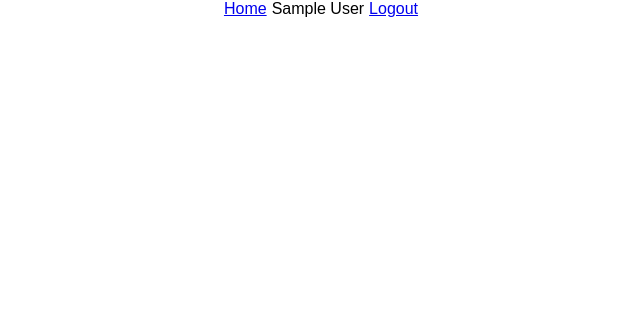
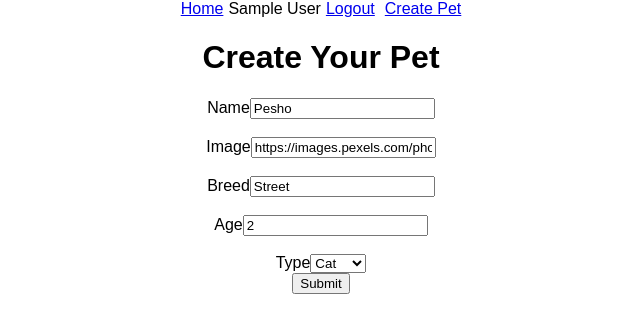
Before and after one commit to DaniellKondoff/ReactJS, a React (Create React App) app in the folder 07.WorkShop/Workshop-Server/client/pet-system/: page /pets/add in a window 1280 px wide. Shown: the top 332 px of the page, without its empty margins (319-959 px from the left). Built offline with nearby package versions, Linux system fonts and the light colour scheme; sample sign-in values are in the browser's storage; what flux would draw is missing.

Commit message:
Create Pet

```diff
--- /dev/null
+++ b/07.WorkShop/Workshop-Server/client/pet-system/src/actions/PetActions.js
@@ -0,0 +1,15 @@
+import dispatcher from '../dispatcher'
+
+const petActions = {
+  types: {
+    CREATE_PET: 'CREATE_PET'
+  },
+  create (pet) {
+    dispatcher.dispatch({
+      type: this.types.CREATE_PET,
+      pet
+    })
+  }
+}
+
+export default petActions
--- /dev/null
+++ b/07.WorkShop/Workshop-Server/client/pet-system/src/components/Pets/CreatPetPage.js
@@ -0,0 +1,66 @@
+import React, { Component } from 'react'
+import CreatePetForm from './CreatePetForm'
+import FormHelpers from '../common/FormHelpers'
+import petAction from '../../actions/PetActions'
+import petStore from '../../stores/PetStore'
+import toastr from 'toastr'
+
+class CreatePetPage extends Component {
+  constructor (props) {
+    super(props)
+
+    this.state = {
+      pet: {
+        name: 'Pesho',
+        age: 2,
+        type: 'Cat',
+        image: 'https://images.pexels.com/photos/104827/cat-pet-animal-domestic-104827.jpeg?auto=compress&cs=tinysrgb&dpr=2&h=750&w=1260',
+        breed: 'Street'
+      },
+      error: ''
+    }
+
+    this.handlePetCreation = this.handlePetCreation.bind(this)
+    petStore.on(
+      petStore.eventTypes.PET_CREATED,
+      this.handlePetCreation)
+  }
+
+  handlePetChange (event) {
+    FormHelpers.handleFormChange.bind(this)(event, 'pet')
+  }
+  handlePetForm (event) {
+    event.preventDefault()
+    // validate
+    petAction.create(this.state.pet)
+  }
+  handlePetCreation (data) {
+    if (!data.success) {
+      let firstError = FormHelpers.getFirstError(data)
+      this.setState({error: firstError})
+    } else {
+      toastr.success(data.message)
+      this.props.history.push(`/pets/details/${data.pet.id}`)
+    }
+  }
+  componentWillUnmount () {
+    petStore.removeListener(
+      petStore.eventTypes.PET_CREATED,
+      this.handlePetCreation
+    )
+  }
+  render () {
+    return (
+      <div>
+        <h1>Create Your Pet</h1>
+        <CreatePetForm
+          pet={this.state.pet}
+          error={this.state.error}
+          onChange={this.handlePetChange.bind(this)}
+          onSave={this.handlePetForm.bind(this)} />
+      </div>
+    )
+  }
+}
+
+export default CreatePetPage
--- /dev/null
+++ b/07.WorkShop/Workshop-Server/client/pet-system/src/components/Pets/CreatePetForm.js
@@ -0,0 +1,56 @@
+import React, { Component } from 'react'
+import Input from '../common/Input'
+
+class CreatePetForm extends Component {
+  render () {
+    return (
+      <form>
+        <div>
+          {this.props.error}
+        </div>
+        <Input
+          name='name'
+          placeholder='Name'
+          value={this.props.pet.name}
+          onChange={this.props.onChange} />
+        <br />
+        <Input
+          name='image'
+          type='url'
+          placeholder='Image'
+          value={this.props.pet.image}
+          onChange={this.props.onChange} />
+        <br />
+        <Input
+          name='breed'
+          placeholder='Breed'
+          value={this.props.pet.breed}
+          onChange={this.props.onChange} />
+        <br />
+        <Input
+          name='age'
+          type='number'
+          placeholder='Age'
+          value={this.props.pet.age}
+          onChange={this.props.onChange} />
+        <br />
+        <div>
+          <label htmlFor='type'>
+          Type
+          </label>
+          <select
+            type='name'
+            value={this.props.pet.type}
+            onChange={this.props.onChange} >
+            <option value='Cat'>Cat</option>
+            <option value='Dog'>Dog</option>
+            <option value='Other'>Other</option>
+          </select>
+        </div>
+        <input type='submit' onClick={this.props.onSave} />
+      </form>
+    )
+  }
+}
+
+export default CreatePetForm
--- a/07.WorkShop/Workshop-Server/client/pet-system/src/components/common/FormHelpers.js
+++ b/07.WorkShop/Workshop-Server/client/pet-system/src/components/common/FormHelpers.js
@@ -9,6 +9,15 @@ class FormHelpers {
 
     this.setState({[stateField]: state})
   }
+
+  static getFirstError (data) {
+    let firstError = data.message
+    if (data.errors) {
+      firstError = Object.keys(data.errors).map(k => data.errors[k])[0]
+    }
+
+    return firstError
+  }
 }
 
 export default FormHelpers
--- a/07.WorkShop/Workshop-Server/client/pet-system/src/components/common/Navbar.js
+++ b/07.WorkShop/Workshop-Server/client/pet-system/src/components/common/Navbar.js
@@ -34,6 +34,7 @@ class Navbar extends Component {
             <span>{this.state.username}</span>
             <Link to='/users/logout'> Logout
             </Link>
+            <Link to='/pets/add'>Create Pet</Link>
           </div>
         ) : (
           <div>
--- a/07.WorkShop/Workshop-Server/client/pet-system/src/components/common/Router.js
+++ b/07.WorkShop/Workshop-Server/client/pet-system/src/components/common/Router.js
@@ -5,6 +5,7 @@ import LoginPage from '../users/LoginPage'
 import RegisterPage from '../users/RegisterPage'
 import LogoutPage from '../users/LogoutPage'
 import PrivateRoute from './PrivateRoute'
+import CreatePetPage from '../Pets/CreatPetPage'
 
 class Router extends Component {
   render () {
@@ -14,6 +15,7 @@ class Router extends Component {
         <Route path='/users/register' component={RegisterPage} />
         <Route path='/users/login' component={LoginPage} />
         <PrivateRoute path='/users/logout' component={LogoutPage} />
+        <PrivateRoute path='/pets/add' component={CreatePetPage} />
       </Switch>
     )
   }
--- a/07.WorkShop/Workshop-Server/client/pet-system/src/components/users/LoginPage.js
+++ b/07.WorkShop/Workshop-Server/client/pet-system/src/components/users/LoginPage.js
@@ -17,15 +17,19 @@ class LoginPage extends Component {
       },
       error: ''
     }
-    this.handleUSerLogin = this.handleUserLogin.bind(this)
+    this.handleUserLogin = this.handleUserLogin.bind(this)
     userStore.on(
       userStore.eventTypes.USER_LOGGED_IN,
       this.handleUserLogin)
   }
   handleUserLogin (data) {
     if (!data.success) {
+      let firstError = data.message
+      if (data.errors) {
+        firstError = Object.keys(data.errors).map(k => data.errors[k])[0]
+      }
       this.setState({
-        error: data.message
+        error: firstError
       })
     } else {
       Auth.authenticateUser(data.token)
--- /dev/null
+++ b/07.WorkShop/Workshop-Server/client/pet-system/src/data/Data.js
@@ -0,0 +1,27 @@
+import Auth from '../components/users/Auth'
+const baseURl = 'http://localhost:5000'
+
+const getOptions = () => ({
+  mode: 'cors',
+  headers: {
+    'Accept': 'application/json',
+    'Content-Type': 'application/json'
+  }
+})
+
+const handleJsonRespons = res => res.json()
+
+class Data {
+  static post (url, data, authenticated) {
+    let options = getOptions()
+    options.method = 'POST'
+    options.body = JSON.stringify(data)
+    if (authenticated) {
+      options.headers.Authorization = `bearer ${Auth.getToken()}`
+    }
+    return window.fetch(`${baseURl}${url}`, options)
+      .then(handleJsonRespons)
+  }
+}
+
+export default Data
--- /dev/null
+++ b/07.WorkShop/Workshop-Server/client/pet-system/src/data/PetData.js
@@ -0,0 +1,10 @@
+import Data from './Data'
+
+const BaseUrl = '/pets'
+class PetData {
+  static create (pet) {
+    return Data.post(`${BaseUrl}/create`, pet, true)
+  }
+}
+
+export default PetData
--- a/07.WorkShop/Workshop-Server/client/pet-system/src/data/UserData.js
+++ b/07.WorkShop/Workshop-Server/client/pet-system/src/data/UserData.js
@@ -1,27 +1,13 @@
-const baseURl = 'http://localhost:5000/auth'
+import Data from './Data'
 
-const getOptions = () => ({
-  method: 'POST',
-  mode: 'cors',
-  headers: {
-    'Accept': 'application/json',
-    'Content-Type': 'application/json'
-  }
-})
-const handleJsonRespons = res => res.json()
+const baseUrl = '/auth'
 
 class UserData {
   static register (user) {
-    const options = getOptions()
-    options.body = JSON.stringify(user)
-    return window.fetch(`${baseURl}/signup`, options)
-      .then(handleJsonRespons)
+    return Data.post(`${baseUrl}/signup`, user)
   }
   static login (user) {
-    const options = getOptions()
-    options.body = JSON.stringify(user)
-    return window.fetch(`${baseURl}/login`, options)
-      .then(handleJsonRespons)
+    return Data.post(`${baseUrl}/login`, user)
   }
 }
 
--- /dev/null
+++ b/07.WorkShop/Workshop-Server/client/pet-system/src/stores/PetStore.js
@@ -0,0 +1,29 @@
+import { EventEmitter } from 'events'
+import dispatcher from '../dispatcher'
+import PetData from '../data/PetData'
+import petAction from '../actions/PetActions'
+
+class PetStore extends EventEmitter {
+  create (pet) {
+    PetData
+      .create(pet)
+      .then(data => this.emit(this.eventTypes.PET_CREATED, data))
+  }
+  handleActions (action) {
+    switch (action.type) {
+      case petAction.types.CREATE_PET: {
+        this.create(action.pet)
+        break
+      }
+      default:
+        break
+    }
+  }
+}
+
+let petStore = new PetStore()
+petStore.eventTypes = {
+  PET_CREATED: 'pet_created'
+}
+dispatcher.register(petStore.handleActions.bind(petStore))
+export default petStore
```
